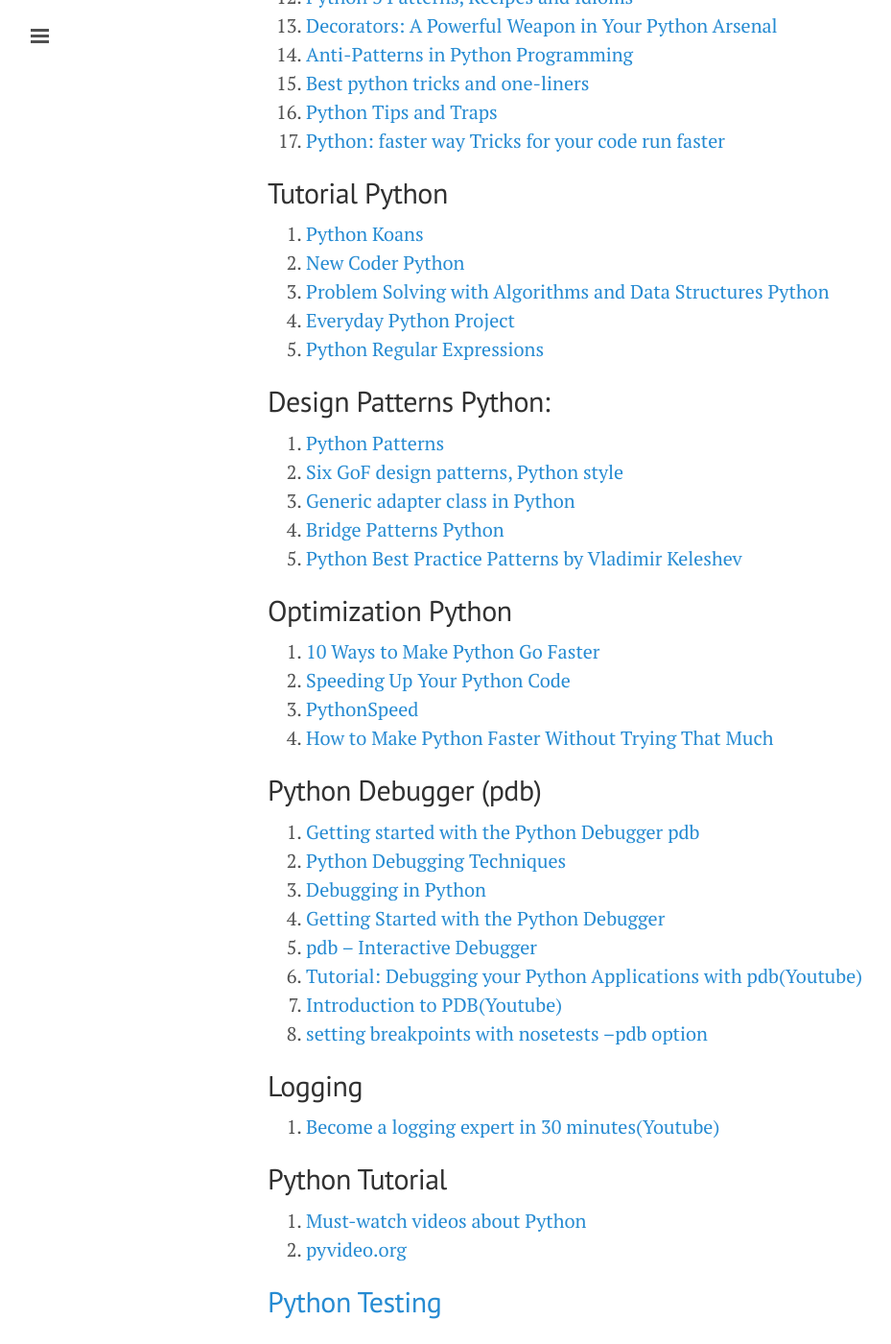
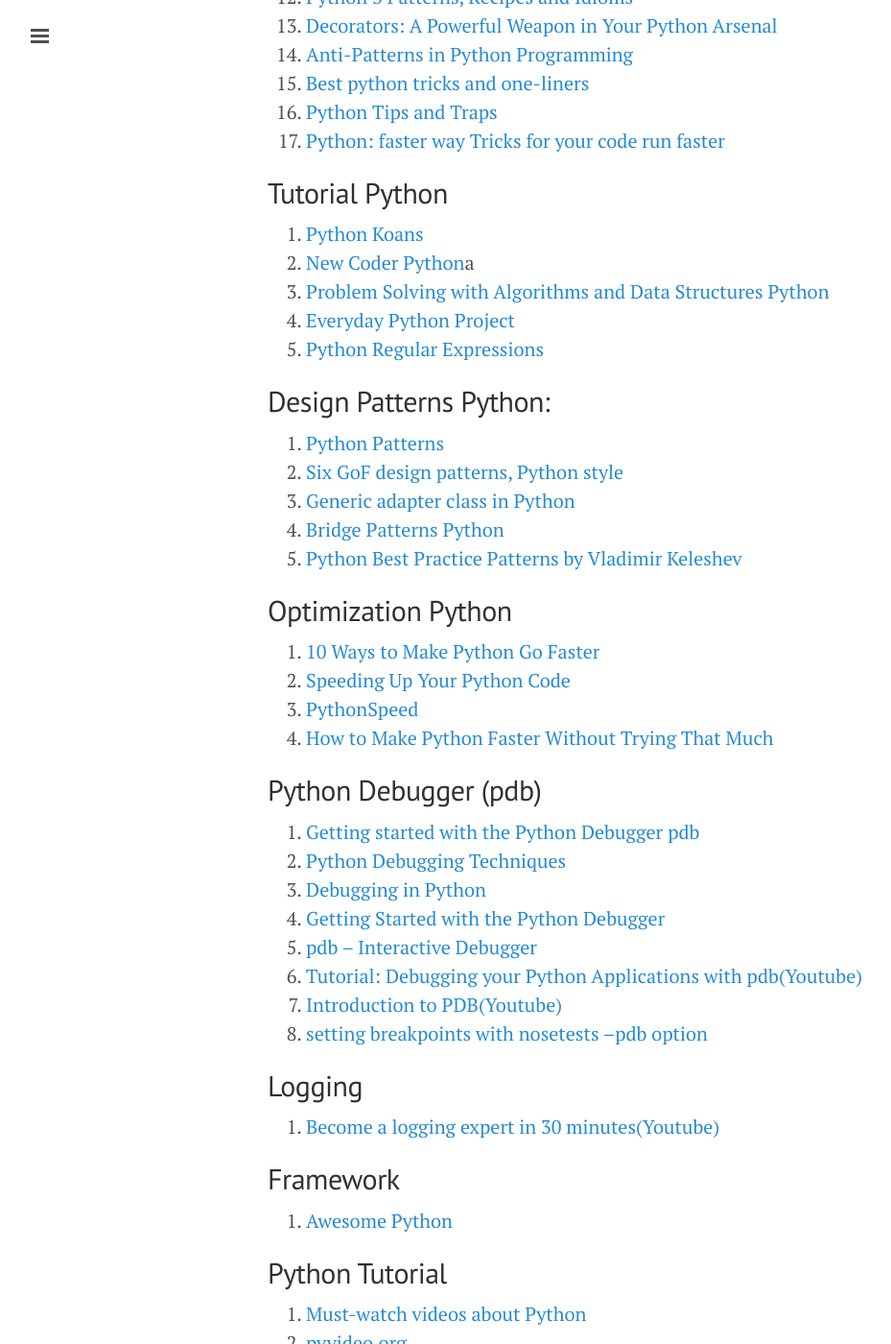
Before and after one commit to ibotdotout/ibotdotout.github.io, a Jekyll site: the page built from _posts/2014-06-08-python.md, in a window 1280 px wide and 1400 px high, scrolled down 3685 px. Shown: the whole window at 96% size, without its empty margins (1-930 px from the left). Built offline with Jekyll 4.4.1, drawn with Linux system fonts in a browser that asks for light colours; Markdown is read by kramdown in place of the engine named in the settings.

Commit message:
Update 2014-06-08-python.md

````diff
--- a/_posts/2014-06-08-python.md
+++ b/_posts/2014-06-08-python.md
@@ -130,7 +130,6 @@ $ pip install --upgrade autopep8
 $ autopep8 --in-place --aggressive --aggressive <filename>
 ```
 
-
 ## Idiomatic Python:
 1. [What is Pythonic?](http://blog.startifact.com/posts/older/what-is-pythonic.html)
 2. [Be Pythonic](http://www.cafepy.com/article/be_pythonic/)
@@ -152,7 +151,7 @@ $ autopep8 --in-place --aggressive --aggressive <filename>
 
 ## Tutorial Python
 1. [Python Koans](http://github.com/gregmalcolm/python_koans)
-2. [New Coder Python](http://newcoder.io)
+2. [New Coder Python](http://newcoder.io)a
 3. [Problem Solving with Algorithms and Data Structures Python](http://interactivepython.org/runestone/static/pythonds/index.html)
 4. [Everyday Python Project](http://interactivepython.org/runestone/static/everyday/index.html)
 5. [Python Regular Expressions](https://developers.google.com/edu/python/regular-expressions)
@@ -184,6 +183,9 @@ $ autopep8 --in-place --aggressive --aggressive <filename>
 ## Logging
 1. [Become a logging expert in 30 minutes(Youtube)](https://www.youtube.com/watch?v=24_4WWkSmNo)
 
+## Framework
+1. [Awesome Python](https://github.com/ibotdotout/awesome-python)
+
 ## Python Tutorial
 1. [Must-watch videos about Python](https://github.com/s16h/py-must-watch)
 2. [pyvideo.org](http://pyvideo.org)
````
